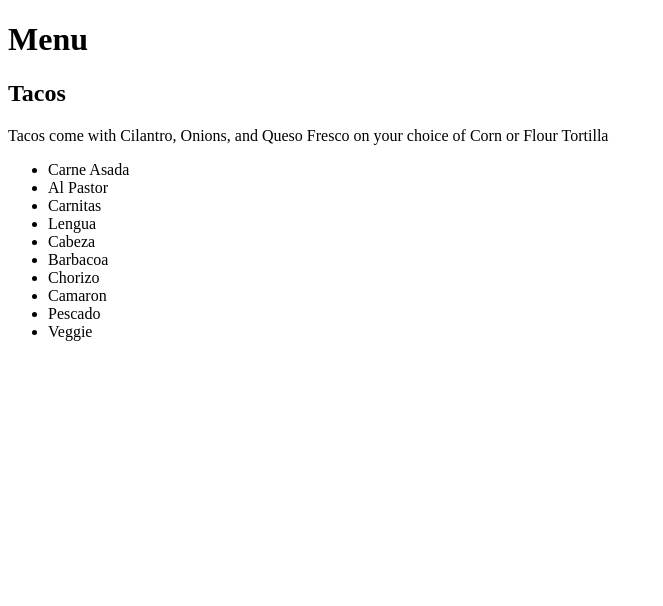
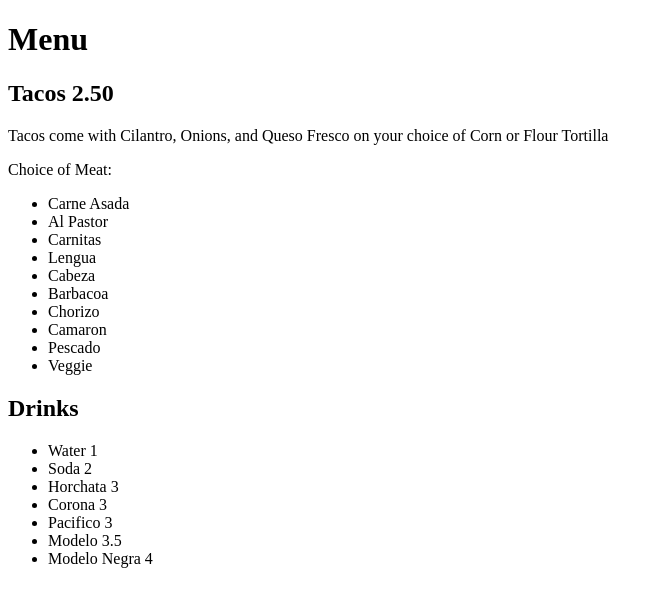
Before and after one commit to grobergm/tacos, a plain HTML site: page menu.html in a window 1280 px wide. Shown: the whole page, without its empty margins (0-663 px from the left). Drawn offline with Linux system fonts and the light colour scheme.

Commit message:
add more menu items

```diff
--- a/menu.html
+++ b/menu.html
@@ -6,8 +6,9 @@
   </head>
   <body>
     <h1>Menu</h1>
-    <h2>Tacos</h2>
+    <h2>Tacos 2.50</h2>
     <p>Tacos come with Cilantro, Onions, and Queso Fresco on your choice of Corn or Flour Tortilla</p>
+    <p>Choice of Meat:</p>
     <ul>
       <li>Carne Asada</li>
       <li>Al Pastor</li>
@@ -20,5 +21,15 @@
       <li>Pescado</li>
       <li>Veggie</li>
     </ul>
+    <h2>Drinks</h2>
+    <ul>
+      <li>Water 1</li>
+      <li>Soda 2</li>
+      <li>Horchata 3</li>
+      <li>Corona 3</li>
+      <li>Pacifico 3</li>
+      <li>Modelo 3.5</li>
+      <li>Modelo Negra 4</li>
+    </ul>
   </body>
 </html>
```
